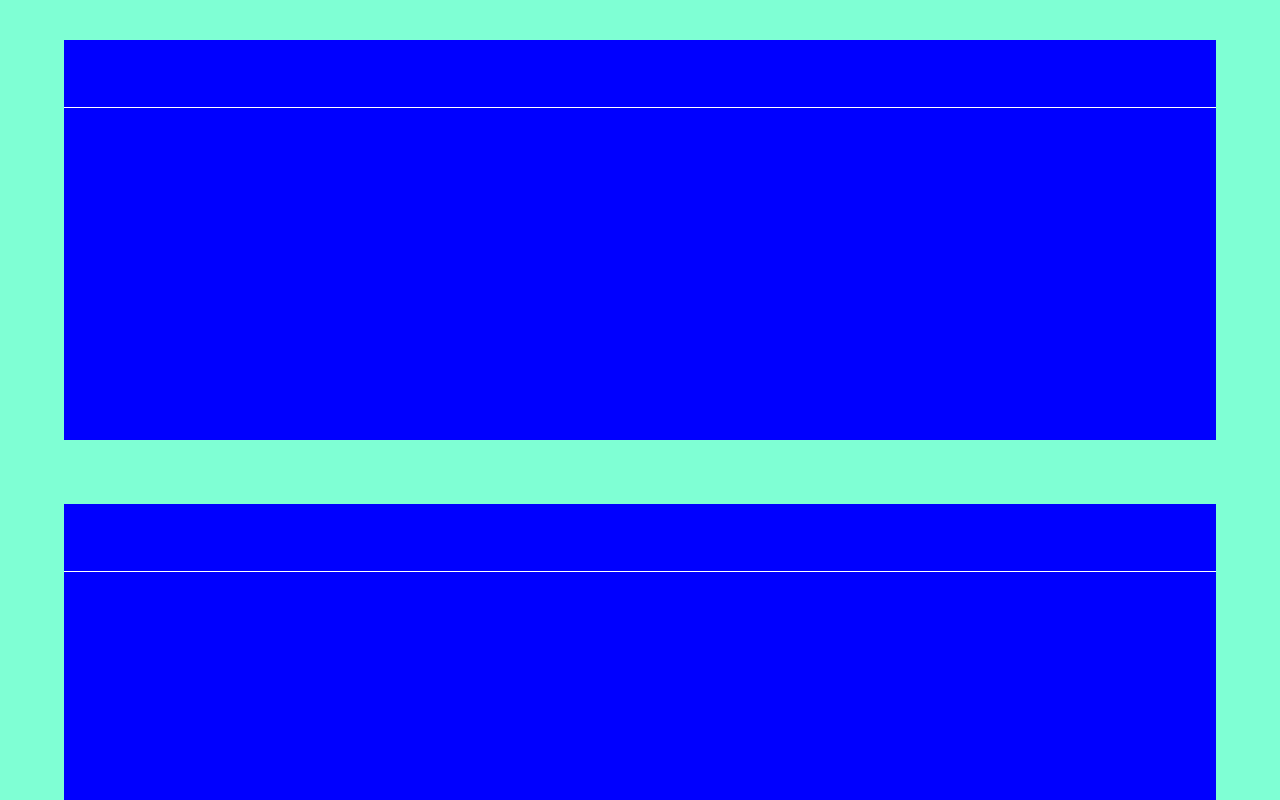
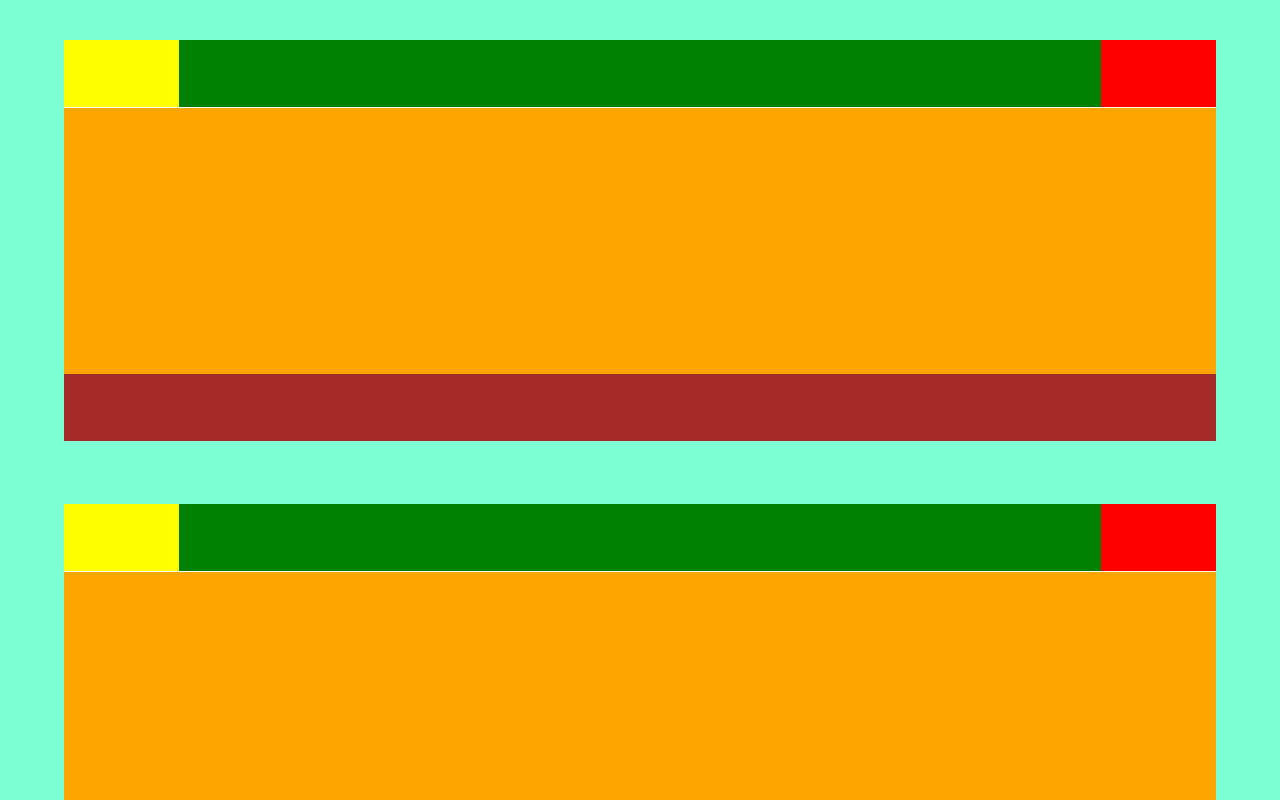
Before and after one commit to kurotori/Dise-o-Web, a plain HTML site: page 11oct2022/index.html in a window 1280 px wide. Drawn offline with Linux system fonts and the light colour scheme.

Commit message:
Ultimas modificaciones

```diff
--- a/11oct2022/estilo.css
+++ b/11oct2022/estilo.css
@@ -21,11 +21,51 @@ html,body{
     left: 5%;
     background-color: blue;
     margin-bottom: 5%;
+    transition: all 500ms;
+}
+
+.articulo:hover{
+    height:75%;
 }
 
 .articulo .encabezado{
     position: relative;
     width: 100%;
-    height: 16.66%;
+    height: calc(100% / 6);
     border-bottom: solid white 1px;
 }
+
+.articulo .encabezado .lateral{
+    position: relative;
+    height: 100%;
+    width: 10%;
+    background-color: yellow;
+    float: left;
+}
+
+.articulo .encabezado .titulo{
+    position: relative;
+    height: 100%;
+    width: 80%;
+    background-color: green;
+    float: left;
+}
+
+.articulo .encabezado .fecha{
+    background-color: red;
+    text-align: right;
+}
+
+.articulo .texto{
+    position:relative;
+    width: 100%;
+    height: calc(100% / 6 * 4);
+    background-color: orange;
+}
+
+.articulo .pie{
+    position:relative;
+    width: 100%;
+    height: calc(100% / 6);
+    background-color: brown;
+}
```
Also changed, not shown: 25oct2022/estilo.css (added, +26 -0 lines), 25oct2022/index.html (added, +18 -0 lines).
